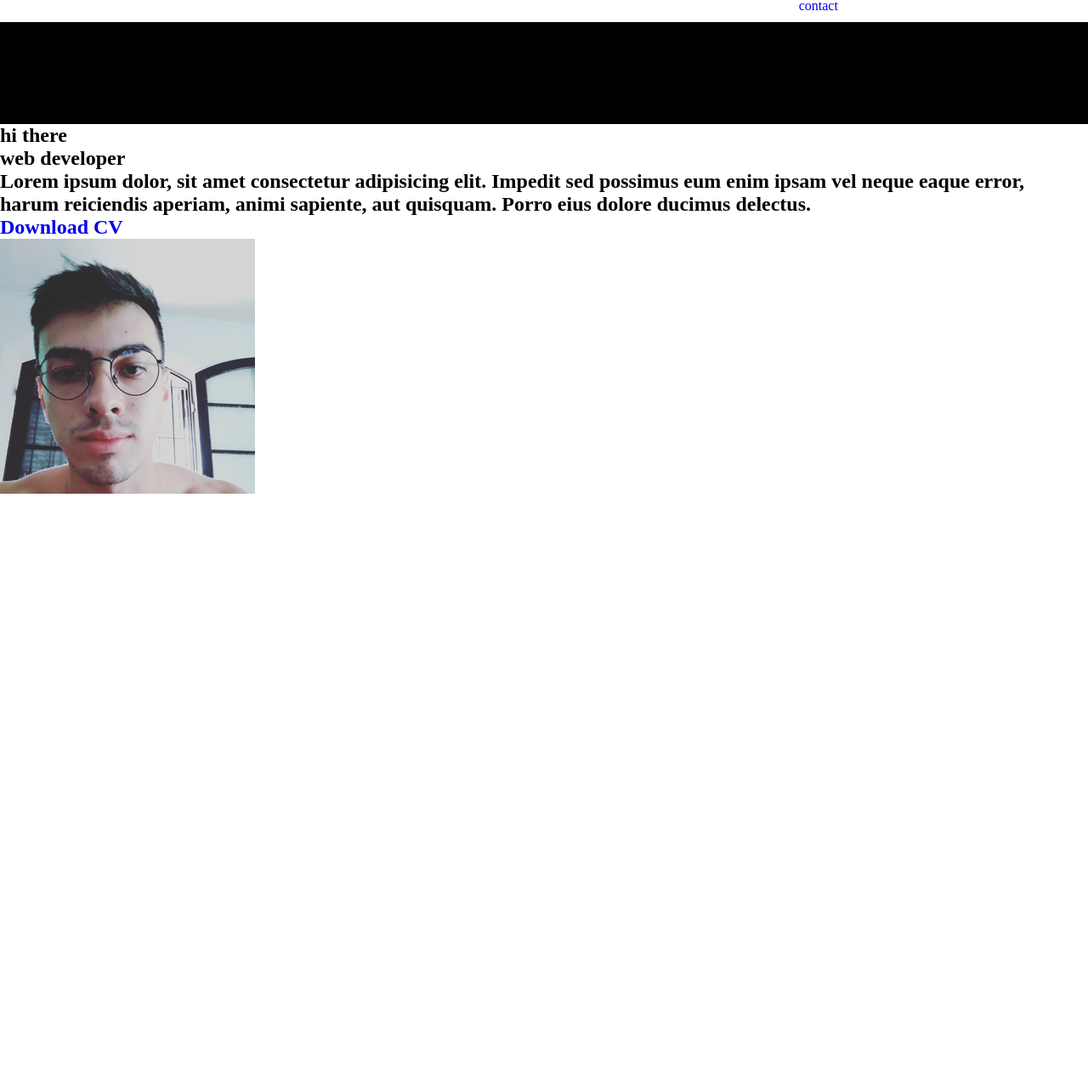
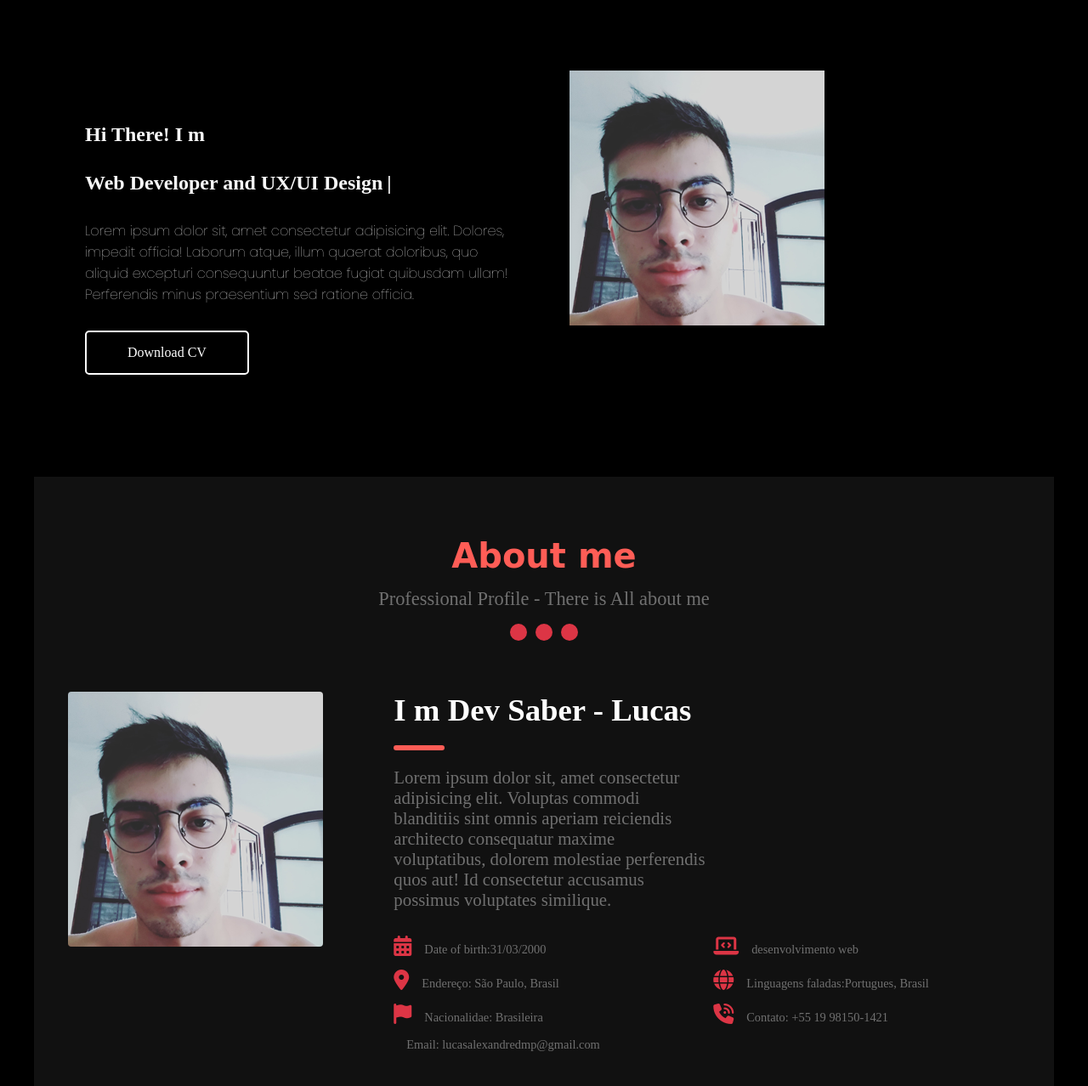
Before and after one commit to LucasAlexandremp/portfolio-inicial, a plain HTML site: page index.html in a window 1280 px wide. Shown: the part 102-1380 px from the top of the page at 85% size. Before the commit the page ends 800 px from the top, so only its background shows below. Drawn offline with Linux system fonts and the light colour scheme.

Commit message:
Mudanças no CSS

```diff
--- a/index.html
+++ b/index.html
@@ -1,39 +1,81 @@
 <!DOCTYPE html>
 <html lang="pt-br">
+
 <head>
     <meta charset="UTF-8">
+    <meta http-equiv="X-UA-Compatible" content="IE-edge">
     <meta name="viewport" content="width=device-width, initial-scale=1.0">
     <title>Portfolio</title>
     <link rel="stylesheet" href="style.css">
+    <link rel="stylesheet" href="https://cdnjs.cloudflare.com/ajax/libs/font-awesome/6.4.0/css/all.min.css"
+    integrity="sha512-iecdLmaskl7CVkqkXNQ/ZH/XLlvWZOJyj7Yy7tcenmpD1ypASozpmT/E0iPtmFIB46ZmdtAc9eNBvH0H/ZpiBw=="
+    crossorigin="anonymous" referrerpolicy="no-referrer" />
 </head>
+
 <body>
     <header>
-
-<h1>Dev <spam>...<spam></h1>
-
+        <h1>Dev<span>Saber</span></h1>
         <nav>
-<ul class="navegação primaria">
-    <li><a href="home">home</a></li>
-    <li><a href="about">about</a></li>
-    <li><a href="resume">resume</a></li>
-    <li><a href="portfolio">portfolio</a></li>
-    <li><a href="pricing">pricing</a></li>
-    <li><a href="contact">contact</a></li>
+            <ul class="navegacao-primaria">
+                <li><a href="#home">Home</a></li>
+                <li><a href="#about">About</a></li>
+                <li><a href="#resume">Resume</a></li>
+                <li><a href="#portfolio">Portfolio</a></li>
+                <li><a href="#pricing">Pricing</a></li>
+                <li><a href="#contact">Contact</a></li>
             </ul>
         </nav>
     </header>
-
-<section aria-label="seção curriculo download Lucas" class="section-div"></section>
+    <section aria-label="seção curriculo download Lucas" class="section-div">
 <div>
-    <h2>hi there </h2>
-
-<h2 class="digitando">web developer<h2>
-    <p>Lorem ipsum dolor, sit amet consectetur adipisicing elit. Impedit sed possimus eum enim ipsam vel neque eaque error, harum reiciendis aperiam, animi sapiente, aut quisquam. Porro eius dolore ducimus delectus.</p>
+    <h2>Hi There! I m</h2>
+    <h2 class="digitando">Web Developer and UX/UI Design</h2>
+    <p>Lorem ipsum dolor sit, amet consectetur adipisicing elit. Dolores, impedit officia! Laborum atque, illum quaerat doloribus, quo aliquid excepturi consequuntur beatae fugiat
+         quibusdam ullam! Perferendis minus praesentium sed ratione officia.</p>
          <a href="#">Download CV</a>
 </div>
+<img src="foto de perfil.png" alt="minha foto de perfil">
+    </section>
+    <main>
+        <article arial-label="seção sobre mim" class="sobre">
+            <div class="sobre_titulo">
+<h1>About me</h1>
+<p>Professional Profile - There is All about me</p>
+<div arial-label="Seção apenas de ilustrações de botões">
+<span></span>
+<span></span>
+<span></span>
+</div>
+</div>
+<img src="foto de perfil.png" alt="minha foto de perfil">
+<div class="sobre_conteudo">
+    <div class="sobre_texto">
+<h1>I m Dev Saber - Lucas</h1>
+<p>Lorem ipsum dolor sit, amet consectetur
+    adipisicing elit. Voluptas commodi blanditiis
+    sint omnis aperiam reiciendis architecto
+    consequatur maxime voluptatibus, dolorem
+    molestiae perferendis quos aut! Id
+    consectetur accusamus possimus
+    voluptates similique.
 
-<img src="foto de perfil.png" alt="Foto de perfil">
 
-<script src="script.js"></script>
+
+</p>
+    </div>
+    <div class="sobre_info">
+        <p><i class="fa-solid fa-calendar-days"></i>Date of birth:31/03/2000</p>
+        <p><i class="fa-sharp fa-solid fa-laptop-code"></i>desenvolvimento web</p>
+        <p><i class="fa-solid fa-location-dot"></i>Endereço: São Paulo, Brasil</p>
+        <p><i class="fa-sharp fa-solid fa-globe"></i>Linguagens faladas:Portugues, Brasil</p>
+        <p><i class="fa-solid fa-flag"></i>Nacionalidae: Brasileira</p>
+        <p><i class="fa-solid fa-phone-volume"></i>Contato: +55 19 98150-1421</p>
+        <p><i class="fa-solid fa-envelop"></i>Email: lucasalexandredmp@gmail.com</p>
+    </div>
+    </div>
+        </article>
+    </main>
+
+    <script> src="script.js"</script>
 </body>
 </html>
--- a/script.js
+++ b/script.js
@@ -0,0 +1,13 @@
+
+function ativaLetra(eLemento){
+    const arrTexto = elemento.innerHTML.split("");
+    elemento.innerHTML = "";
+    arrTexto.fortEach((letra, i)=>{
+        setTimeout(()=>{
+        elemento.innerHTML += letra;
+    }, 75 * i);
+  });
+}
+
+const titulo = document.querySelector(".digitando");
+ativaLetra(titulo);
--- a/style.css
+++ b/style.css
@@ -1,3 +1,5 @@
+@import url('https://fonts.googleapis.com/css2?family=Poppins:wght@100&display=swap');
+
 *{
     padding: 0;
     margin: 0;
@@ -7,9 +9,13 @@
 }
 
 body{
-    max-width: 1300px;
+    background-color: #000;
+    max-width: 1200px;
     margin: 0 auto;
+
 }
+
+/* HEADER */
 
 header{
     background-color: #0000;
@@ -18,18 +24,16 @@ header{
     align-items: center;
     justify-content: space-around;
 
-
 }
 
 header h1{
-    color: red;
+    color: #dc3545;
     font-size: 2.5rem;
 }
 
 header span{
-    color: aliceblue;
+    color: #fff;
 }
-
 header .navegacao-primaria {
     display: flex;
     gap: 10px;
@@ -38,36 +42,38 @@ header .navegacao-primaria {
 
 header.navegacao-primaria li a {
     padding: 10px;
-    color: azure;
+    color: #fff;
     font-size:  1.3rem;
 }
 
+/* DOWNLOAD CV SECAO */
+
 .section-div {
-    background-color: black;
+    animation: inicializar .7s forwards;
+    background-color: #000;
     display: grid;
-    grid-template-columns: space-around;
-    align-items:  center;
+    grid-template-columns: 1fr 1fr;
+    justify-content: space-around;
+    align-items: center;
     gap: 60px;
     padding: 60px;
 }
 
-
 .section-div div {
-    margin-top: 10px;
+    margin-top: 120px;
     align-self: start;
     display: grid;
     gap: 30px;
 }
 
-.section-div{
-    font-family: "Popins";
-    font-weight: 600;
-    color: blanchedalmond;
-
+.section-div h2 {
+font-family: "Pppins";
+font-weight: 600;
+color: #f7f7f7;
 }
 
 .section-div div p {
-    font-family: Arial, Helvetica, sans-serif;
+    font-family: "Poppins";
     font-weight: 200;
     color: #f7f7f7;
 }
@@ -78,10 +84,177 @@ header.navegacao-primaria li a {
     padding: 15px 48px;
     border-radius: 5px;
     border: 2px solid white;
+}
 
-
-}
 
 .section-div img {
     max-width: 100%;
 }
+
+.digitando::after {
+    content: "|";
+    margin-left: 5px;
+    opacity: 1;
+    animation: pisca .5s infinite;
+}
+
+@keyframes pisca {
+    from{
+        opacity: 1;
+
+    }
+    to {
+        opacity: 0;
+
+    }
+}
+
+@keyframes inicializar {
+    from{opacity: 0;
+        transform: translate(0, -60px, 0);
+    }
+    to {
+        opacity: 1;
+        transform: translate(0, 0 ,0);
+    }
+}
+
+/* SEÇÃO PRINCIPAL SOBRE MIM */
+
+main{
+    background-color: #111;
+}
+
+main .sobre {
+    margin-top: 60px;
+    display: grid;
+    grid-template-columns: 1fr 1fr 1fr;
+    gap: 30px;
+    justify-content: center;
+    padding: 40px;
+}
+
+.sobre_titulo{
+    margin: 30px 0;
+    grid-column: 1/-1;
+    text-align: center;
+    color: #fff;
+}
+
+.sobre_titulo h1 {
+    font-size: 2.5rem;
+    color: #ff5d56;
+    margin-bottom: 15px;
+    font-family: "Berkshire Swash" , cursive;
+}
+
+.sobre_titulo p {
+    color: #707070;
+    font-size: 1.4rem;
+    margin-bottom: 1rem;
+    position: relative;
+}
+
+.sobre_titulo div {
+display: flex;
+gap: 10px;
+justify-content: center;
+}
+
+.sobre_titulo span {
+    display: block;
+    height: 20px;
+    width: 20px;
+    border-radius: 50%;
+    background-color: #dc3545;
+}
+
+.sobre img {
+    animation: Ladosecao .5s ease-in-out forwards;
+    cursor: pointer;
+    grid-row: 2;
+    max-width: 100%;
+    border-radius: 4px;
+    filter: blur(0);
+}
+
+.sobre img:hover {
+transition: .5s ease-in;
+filter: blur(1px);
+}
+
+.sobre_conteudo {
+    animation: sobeSecao .6s ease-in-out forwards;
+    grid-column: 2/-1;
+    display: grid;
+    color: #707070;
+    grid-template-columns: 1fr 1fr;
+}
+
+.sobre_texto {
+    display: grid;
+    grid-column: 1fr 1fr;
+    grid-template-columns: 1fr 1fr;
+}
+
+.sobre_texto h1 {
+    font-size: 2.3rem;
+    color: #fff;
+    grid-column: 1/-1;
+}
+
+.sobre_texto h1::after {
+    background-color: #ff5d56;
+    height: 6px;
+    width: 60px;
+    margin: 20px 0;
+    content: "";
+    display: block;
+    border-radius: 5px;
+}
+
+.sobre_texto p {
+    font-size: 1.3rem;
+    grid-row: 2;
+    grid-column: 1/-1;
+}
+
+.sobre_info {
+    margin-top: 30px;
+    display: grid;
+    grid-template-columns: 1fr 1fr;
+    grid-column: 1/-1;
+    gap: 15px;
+    align-items: center;
+}
+
+.sobre_info i {
+    color: #dc3545;
+    display: inline-block;
+    padding-right: 15px;
+    font-size: 1.5rem;
+}
+
+.sobre_info p {
+font-size: .9rem;
+}
+
+@keyframes sobeSecao {
+    from {
+        transition: .5s;
+        transform: translate3d(60px, 0, 0);
+    }
+    to {
+        transform: translate3d(0, 0, 0);
+    }
+}
+
+@keyframes Ladosecao {
+    from {
+        transition: .5s;
+        transform: translate3d(-60px, 0, 0);
+    }
+    to {
+        transform: translate3d(0, 0, 0);
+    }
+}
```
Lines whose indentation alone changed are shown as unchanged.
